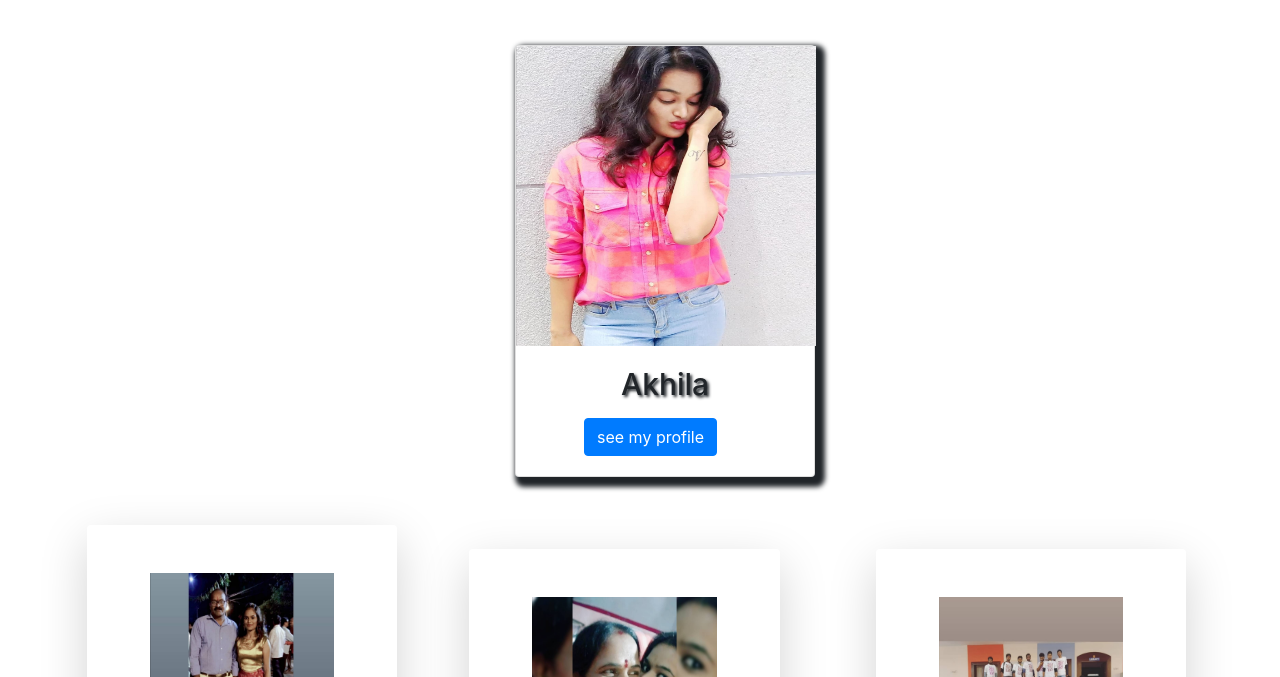
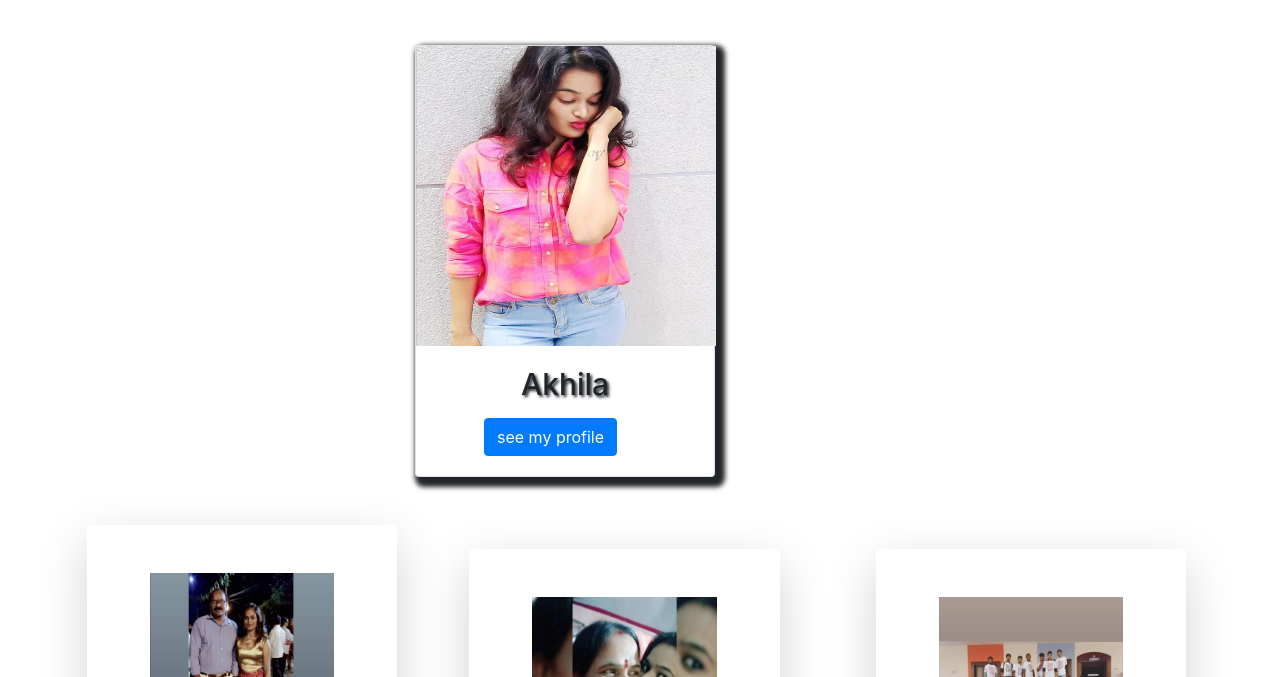
Before and after one commit to Har269/Ramu, a plain HTML site: page index.html in a window 1280 px wide. Shown: the part 703-1380 px from the top of the page. Drawn offline with nearby package versions, Linux system fonts and the light colour scheme.

Commit message:
Update index.html

```diff
--- a/index.html
+++ b/index.html
@@ -87,7 +87,7 @@
 </div>
     </section><br><br>
 
-    <section class="justify-content-center" style="margin-left: 500px;">
+    <section class="justify-content-center" style="margin-left: 400px;">
       <div class="container-fluid">
         <div class="card" style="width: 300px; box-shadow: 5px 5px 5px 5px "; >
           <img src="images/j.jpg" style="width: 300px; height: 300px";>
```
